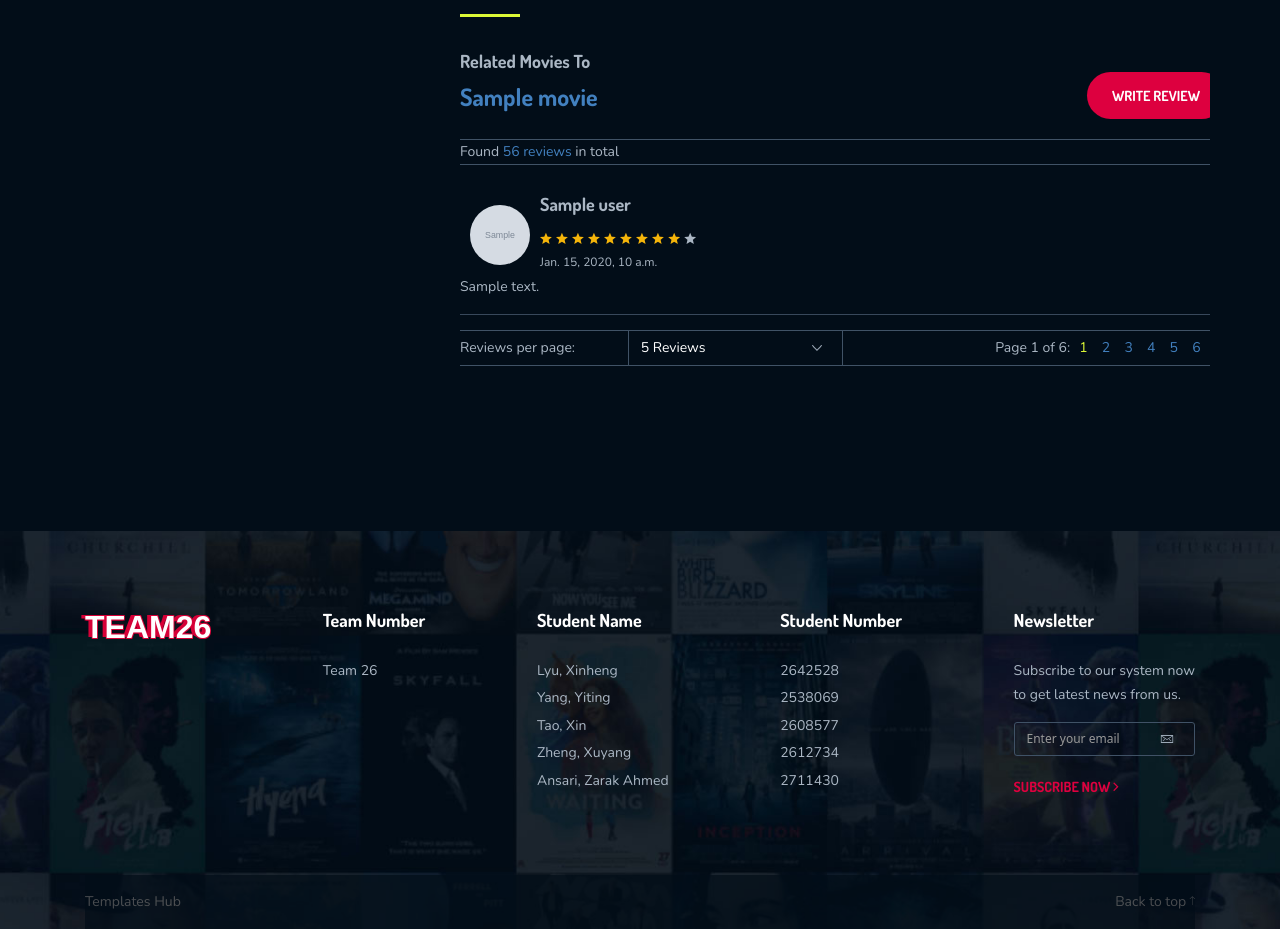
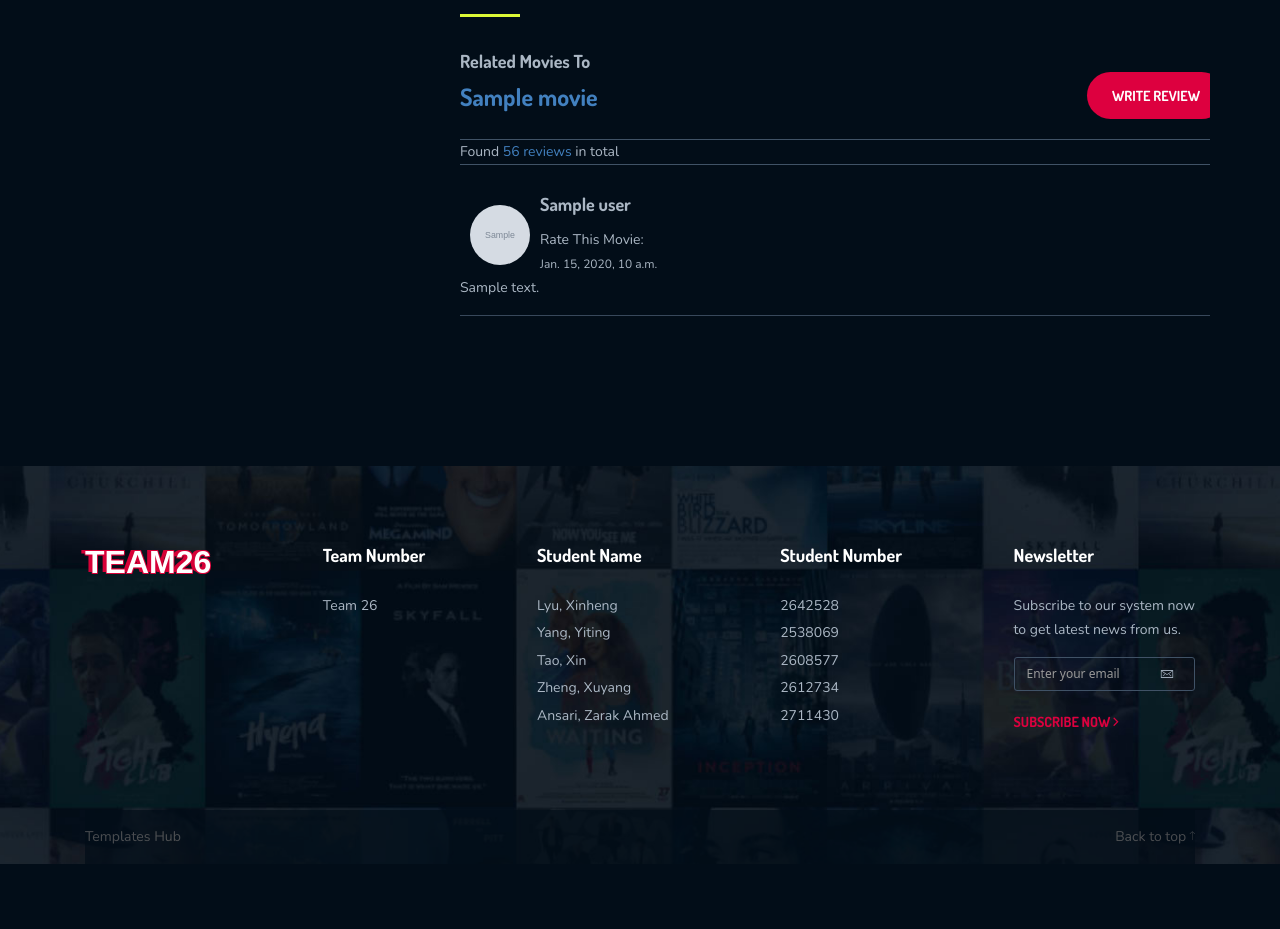
Before and after one commit to XinhengLyu/movie_reviews, a Django app: template templates/rango/movie_detail_page.html in a window 1280 px wide; the page is wider, and only the part inside the window is pictured. Shown: the part 1107-2036 px from the top of that part. After the commit the page ends 1971 px from the top of that part, so only its background shows below. Run offline with Django 3.2, Linux system fonts and the light colour scheme; tables that the repository leaves empty hold one stand-in row (values such as "Sample post"); the template is opened without the code that fills it: values that come from a table or form of the project are taken from there, most other values are stand-ins (such as "Sample title", 1, 10 or a date in 2020); grey boxes marked "Sample" are stand-in pictures; some libraries are stand-ins or nearby versions.

Commit message:
user review star

```diff
--- a/templates/rango/movie_detail_page.html
+++ b/templates/rango/movie_detail_page.html
@@ -118,16 +118,16 @@
                                                 <div>
                                                     <h3>{{ review.user }}</h3>
                                                     <div class="no-star">
+                                                        <p>Rate This Movie: </p>
+                                                        {% if review.grade > 0 %}
+                                                        {% for i in "xxxxxxxxxx" %}
+                                                        {%  if forloop.counter < review.grade %}
                                                         <i class="ion-android-star"></i>
-                                                        <i class="ion-android-star"></i>
-                                                        <i class="ion-android-star"></i>
-                                                        <i class="ion-android-star"></i>
-                                                        <i class="ion-android-star"></i>
-                                                        <i class="ion-android-star"></i>
-                                                        <i class="ion-android-star"></i>
-                                                        <i class="ion-android-star"></i>
-                                                        <i class="ion-android-star"></i>
+                                                        {% else %}
                                                         <i class="ion-android-star last"></i>
+                                                        {% endif %}
+                                                        {% endfor %}
+                                                        {% endif %}
                                                     </div>
                                                     <p class="time">
                                                         {{ review.create_time }}
@@ -140,23 +140,6 @@
                                         {% empty %}
                                         No reviews yet
                                         {% endfor %}
-                                        <div class="topbar-filter">
-                                            <label>Reviews per page:</label>
-                                            <select>
-                                                <option value="range">5 Reviews</option>
-                                                <option value="saab">10 Reviews</option>
-                                            </select>
-                                            <div class="pagination2">
-                                                <span>Page 1 of 6:</span>
-                                                <a class="active" href="#">1</a>
-                                                <a href="#">2</a>
-                                                <a href="#">3</a>
-                                                <a href="#">4</a>
-                                                <a href="#">5</a>
-                                                <a href="#">6</a>
-                                                <a href="#"><i class="ion-arrow-right-b"></i></a>
-                                            </div>
-                                        </div>
                                     </div>
                                 </div>
                             </div>
@@ -174,4 +157,4 @@
 
 
 
-    {% endblock %}
+{% endblock %}
```
